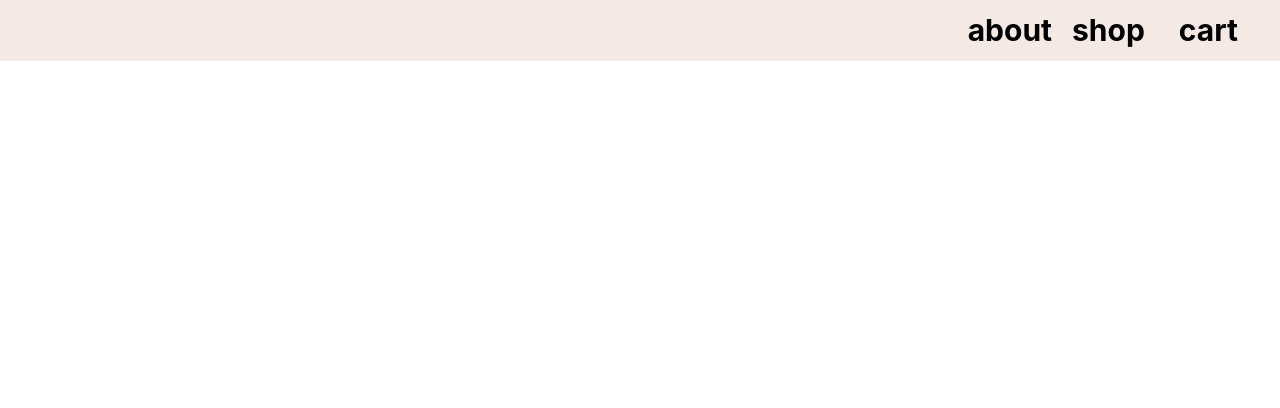
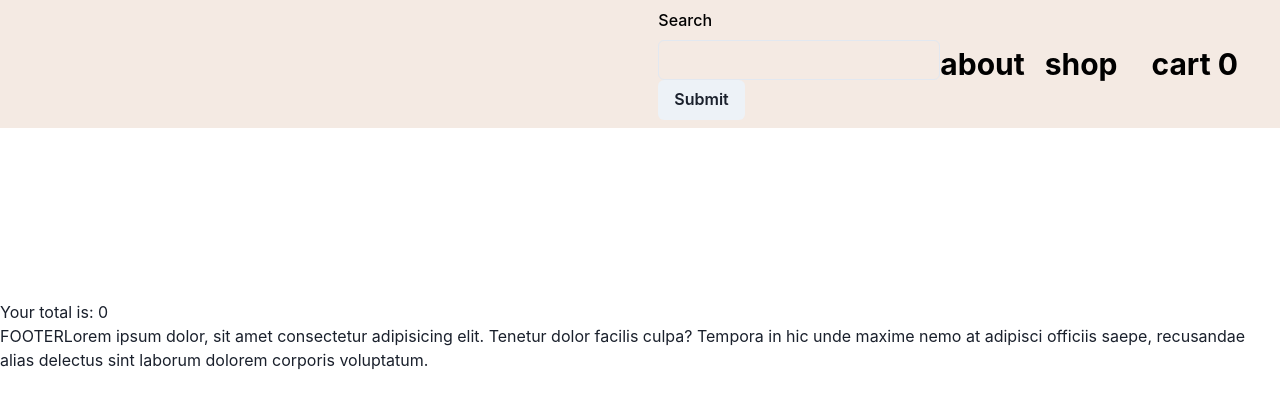
Before and after one commit to manuelDiogo/Ecommerce-Module2-React-Project, a React (Vite) app in the folder e-commerce-app/: page /cart in a window 1280 px wide. Shown: the top 408 px of the page. Built offline with nearby package versions, Linux system fonts and the light colour scheme.

Commit message:
shopping cart fixed

```diff
--- a/e-commerce-app/src/App.jsx
+++ b/e-commerce-app/src/App.jsx
@@ -1,4 +1,4 @@
-import { useState, useReducer, useContext } from 'react'
+
 import { Routes, Route } from "react-router-dom";
 
 
@@ -9,6 +9,7 @@ import About from "./pages/About";
 import Error from "./pages/Error";
 import Homepage from './pages/Homepage';
 import Landingpage from './pages/Landingpage';
+import SearchPage from './pages/SearchPage';
 import ProductDetails from './pages/ProductDetails';
 import {CartProvider} from './context_reducer/CartContext';
 import ShoppingCart from './pages/ShoppingCart';
@@ -31,6 +32,8 @@ function App() {
 
           <Route path="/details/:id" element={<ProductDetails />} />
 
+          <Route path="/search/:term" element={<SearchPage />} />
+
           <Route path="/about" element={<About />} />
 
           <Route path="/cart" element={<ShoppingCart/>} />
--- a/e-commerce-app/src/components/Navbar.jsx
+++ b/e-commerce-app/src/components/Navbar.jsx
@@ -1,10 +1,26 @@
-import { Link as ReactRouterLink } from "react-router-dom";
+import { Link as ReactRouterLink, useNavigate } from "react-router-dom";
 import { Link as ChakraLink } from "@chakra-ui/react";
-import { useState } from "react";
-import { Flex, Box, Heading, Button, Image } from "@chakra-ui/react";
+
+import { Flex, Box, FormControl, FormLabel, Input ,Button} from "@chakra-ui/react";
+
+import { useContext, useState } from 'react'
+import CartContext from "../context_reducer/CartContext";
 
 function Navbar() {
+    const navigate = useNavigate()
+    const [search, setSearch] = useState("")
+    const { pro } = useContext(CartContext)
+
+    const handleSubmit = (e) => {
+        e.preventDefault()
+        navigate(`/search/${search}`)
+        setSearch("")
+    }
+
     return (
+        <div>
+
+
             <Flex
                 position="fixed"
                 top="0"
@@ -21,6 +37,20 @@ function Navbar() {
                 <Box p="2" display="flex" flexDirection="column" justifyContent="center">
                 </Box>
                 <Flex alignItems="center">
+
+                <form onSubmit={handleSubmit}>
+            <FormControl>
+                <FormLabel color="black">Search</FormLabel>
+                <Input
+                    type='text'
+                    value={search}
+                    onChange={(e) => setSearch(e.target.value)}
+                    color="black"
+                />
+            </FormControl>
+            <Button type="submit">Submit</Button>
+        </form>
+
                     <ChakraLink
                         fontSize="30px"
                         as={ReactRouterLink}
@@ -54,11 +84,12 @@ function Navbar() {
                         fontWeight='bold'
                         _hover={{ textDecoration: "none", color: "gray.500" }}
                     >
-                    cart
+                        cart <span>{pro.length}</span>
                     </ChakraLink>
 
                 </Flex>
             </Flex>
+        </div>
     )
 
 }
--- a/e-commerce-app/src/context_reducer/CartContext.jsx
+++ b/e-commerce-app/src/context_reducer/CartContext.jsx
@@ -1,18 +1,22 @@
 import { useReducer, createContext } from "react";
-import reducer ,{ initialState } from "./reducer"
+import reducer from "./reducer"
 
 
-export const CartContext = createContext()
+const CartContext = createContext()
 
 export const CartProvider = (props) => {
 
-    const [state, dispatch] = useReducer(reducer, initialState)
+    const [state, dispatch] = useReducer(reducer, {
+        total: 0,
+        pro: []
+    })
 
     const addToBasket = (product) => {
 
         const updatedBasket = state.pro
         updatedBasket.push(product)
 //console.log(updatedBasket)
+        updatePrice(updatedBasket)
         dispatch({
             type: "add",
             product: updatedBasket
@@ -22,14 +26,30 @@ export const CartProvider = (props) => {
 
     const removeFromBasket = (product) => {
 
-        const updatedBasket = state.pro.filter((currValue) => {
-            currValue.id !== product
-            console.log(currValue.id)
-        })
+        const updatedBasket = state.pro.filter((currValue) =>
+            currValue.id != product.id
+           // console.log(currValue.id)
+        )
 //console.log(updatedBasket)
+        updatePrice(updatedBasket)
         dispatch({
             type: "remove",
             product: updatedBasket
+        })
+
+    }
+
+    const updatePrice = (product) => {
+        let total = 0
+        const updatedBasket = product.forEach((products) => {
+            total += products.price
+
+        })
+        console.log(total)
+//console.log(updatedBasket)
+        dispatch({
+            type: "update price",
+            product: total
         })
 
     }
--- a/e-commerce-app/src/context_reducer/reducer.jsx
+++ b/e-commerce-app/src/context_reducer/reducer.jsx
@@ -1,11 +1,6 @@
 
 
-export const initialState = {
-    total: 0,
-    pro: []
-}
-
-const storeReducer = (state, action) => {
+const reducer = (state, action) => {
     //console.log(state)
    // console.log(action)
     switch (action.type) {
@@ -21,10 +16,10 @@ const storeReducer = (state, action) => {
 
         case "update price":
             return {
-                ...state, pro: action.product
+                ...state, total: action.product
             }
 
     }
 }
 
-export default storeReducer;
+export default reducer;
--- a/e-commerce-app/src/pages/Homepage.jsx
+++ b/e-commerce-app/src/pages/Homepage.jsx
@@ -18,16 +18,10 @@ function Homepage() {
 
     }, [])
 
-   const {addToBasket , pro} = useContext(CartContext)
+   const {addToBasket} = useContext(CartContext)
 
-   console.log(pro)
-    const handleAdd = (x) => {
+   //console.log(pro)
 
-        addToBasket(x)
-
-       //console.log(x)
-
-    }
 
     return (
         <Box bg="#f4eae3">
@@ -59,7 +53,7 @@ function Homepage() {
                                     {/* <Button variant='solid' colorScheme='gray'>
                                         Buy now
                                     </Button> */}
-                                    <Button onClick= {() => handleAdd(items)} variant='solid' leftIcon={<MdAddShoppingCart />} colorScheme='gray'>
+                                    <Button onClick= {() => addToBasket(items)} variant='solid' leftIcon={<MdAddShoppingCart />} colorScheme='gray'>
                                         Add to cart
                                     </Button>
                                 </ButtonGroup>
--- /dev/null
+++ b/e-commerce-app/src/pages/SearchPage.jsx
@@ -0,0 +1,16 @@
+import { useParams } from "react-router-dom"
+import { Box } from "@chakra-ui/react"
+
+
+function SearchPage() {
+    const {term} = useParams()
+
+
+    return (
+       <Box mt="500px">
+            {term}
+       </Box>
+    )
+}
+
+export default SearchPage
--- a/e-commerce-app/src/pages/ShoppingCart.jsx
+++ b/e-commerce-app/src/pages/ShoppingCart.jsx
@@ -1,29 +1,27 @@
 
-import { useContext, useEffect } from 'react'
+import { useContext } from 'react'
 
 import { Box, Badge, Card, CardBody, Image, Stack, Heading, Text, Divider, CardFooter, ButtonGroup, Button, Wrap } from "@chakra-ui/react";
 
-import { CartContext } from "../context_reducer/CartContext";
+import CartContext from "../context_reducer/CartContext";
 
 
 function ShoppingCart() {
 
 
-    const { pro, removeFromBasket } = useContext(CartContext)
+    const { pro, removeFromBasket, total } = useContext(CartContext)
+   // console.log(total)
+   // console.log(pro)
 
-    const handleDelete = (id) => {
 
-        removeFromBasket(id)
-
-        //console.log(x)
-
-    }
     //console.log(pro)
     return (
-        <Box>
+        <Box mt="300px">
+            <h3 >Your total is: {total}</h3>
       {pro && pro.map((items) => {
-            return (
-                <Card key={items.id} maxW='300px' mt="70px"  >
+
+           return (
+            <Card key={items.id} maxW='300px' mt="70px"  >
                     <CardBody >
                         <Image
                             src={items.image}
@@ -39,7 +37,7 @@ function ShoppingCart() {
                             >
                                 {items.category}
                             </Badge>
-                            <Button onClick={() => handleDelete(items.id)} variant='solid' colorScheme='red'>
+                            <Button onClick={() => removeFromBasket(items)} variant='solid' colorScheme='red'>
                                 Remove from cart
                             </Button>
                         </Stack>
@@ -48,11 +46,13 @@ function ShoppingCart() {
                     <CardFooter>
 
                     </CardFooter>
-                </Card>
+                    </Card>
             )
+
          }
 
         )}
+
         </Box>
     )
 }
```
Lines whose indentation alone changed are shown as unchanged.
